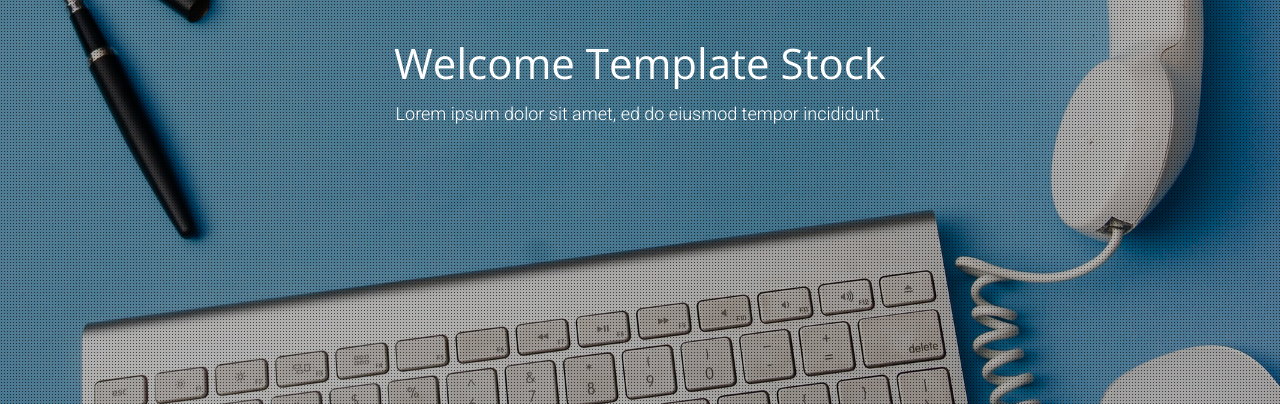
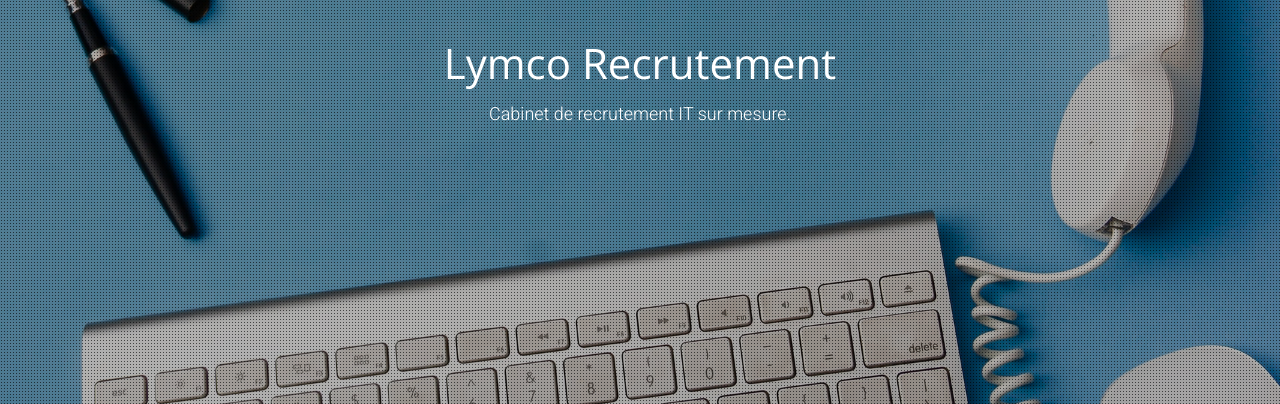
Before and after one commit to Ednewgate/Test, a plain HTML site: page index.html in a window 1280 px wide. Shown: the part 363-767 px from the top of the page. Drawn offline with nearby package versions, Linux system fonts and the light colour scheme.

Commit message:
Update index.html

```diff
--- a/index.html
+++ b/index.html
@@ -40,8 +40,8 @@
 				<div class="row text-center">
 					<div class="col-md-8">
 						<img class="logo" src="images/logo.png" />
-						<h1 class="white-text">Welcome Template Stock</h1>
-						<h5 class="white-text">Lorem ipsum dolor sit amet, ed do eiusmod tempor incididunt.</h5>
+						<h1 class="white-text">Lymco Recrutement</h1>
+						<h5 class="white-text">Cabinet de recrutement IT sur mesure.</h5>
 						<div id="countdown" class="white-text"></div>
 					</div>
 				</div>
```
